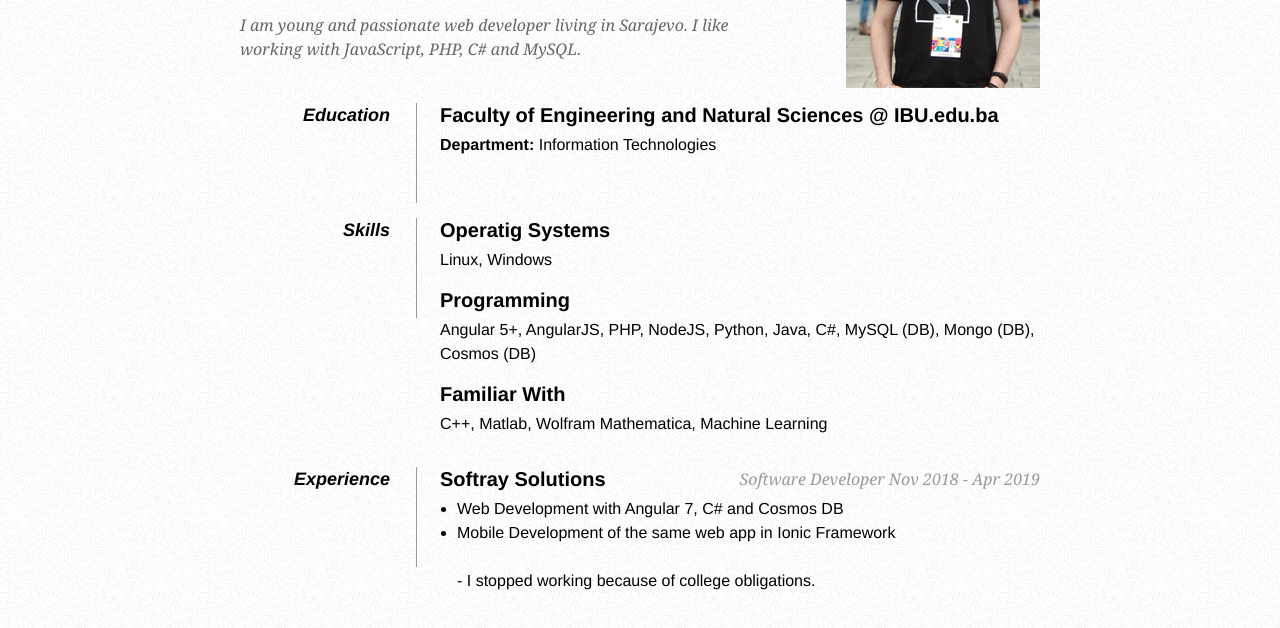
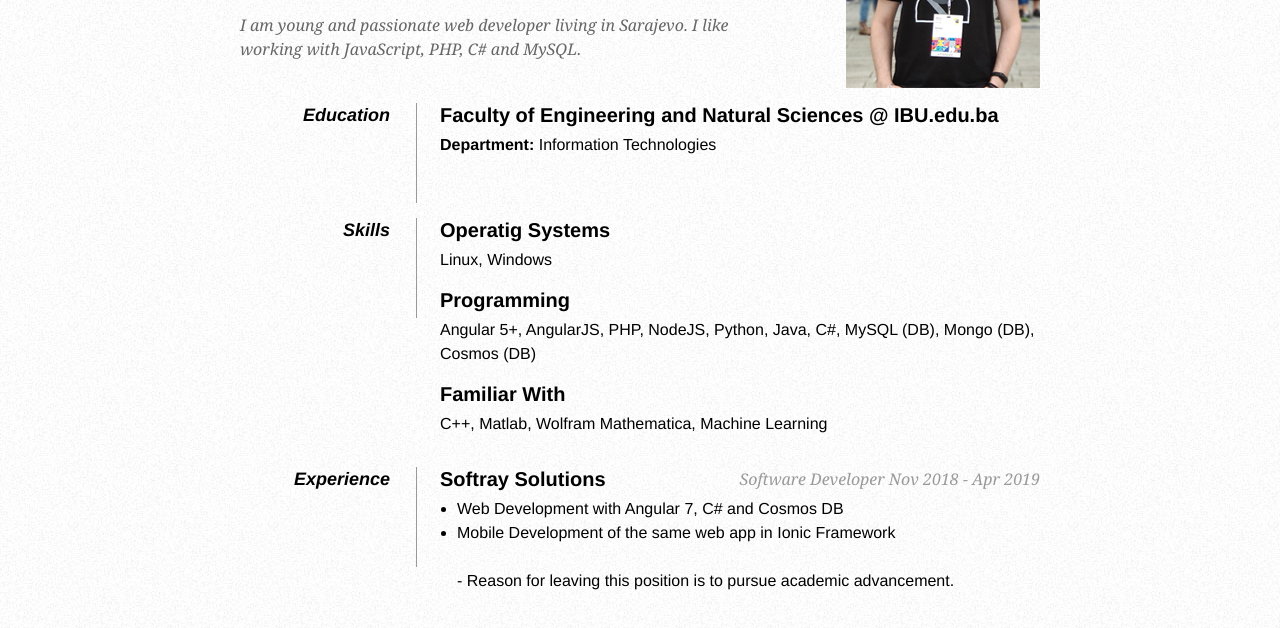
Before and after one commit to Venan24/Venan24.github.io, a plain HTML site: page index.html in a window 1280 px wide. Shown: the part 172-800 px from the top of the page. Drawn offline with Linux system fonts and the light colour scheme.

Commit message:
Update index.html

```diff
--- a/index.html
+++ b/index.html
@@ -89,7 +89,7 @@
                     <li>Web Development with Angular 7, C# and Cosmos DB</li>
                     <li>Mobile Development of the same web app in Ionic Framework</li>
                     <br>
-					<p>- I stopped working because of college obligations.</p>
+					<p>- Reason for leaving this position is to pursue academic advancement.</p>
                 </ul>
             </dd>
 
```
